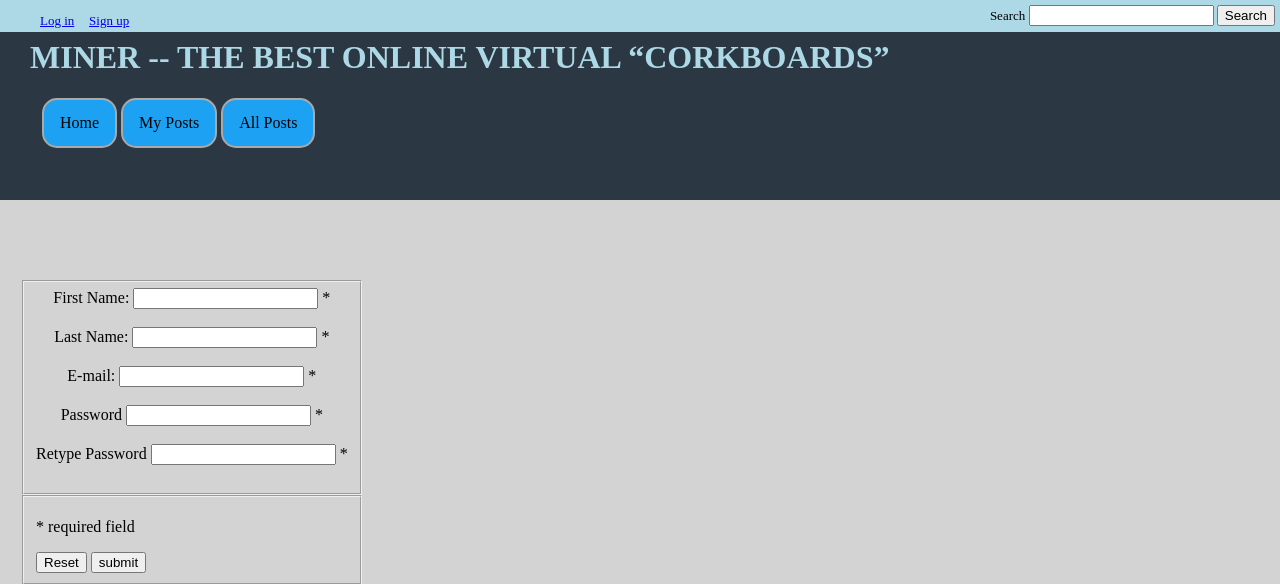
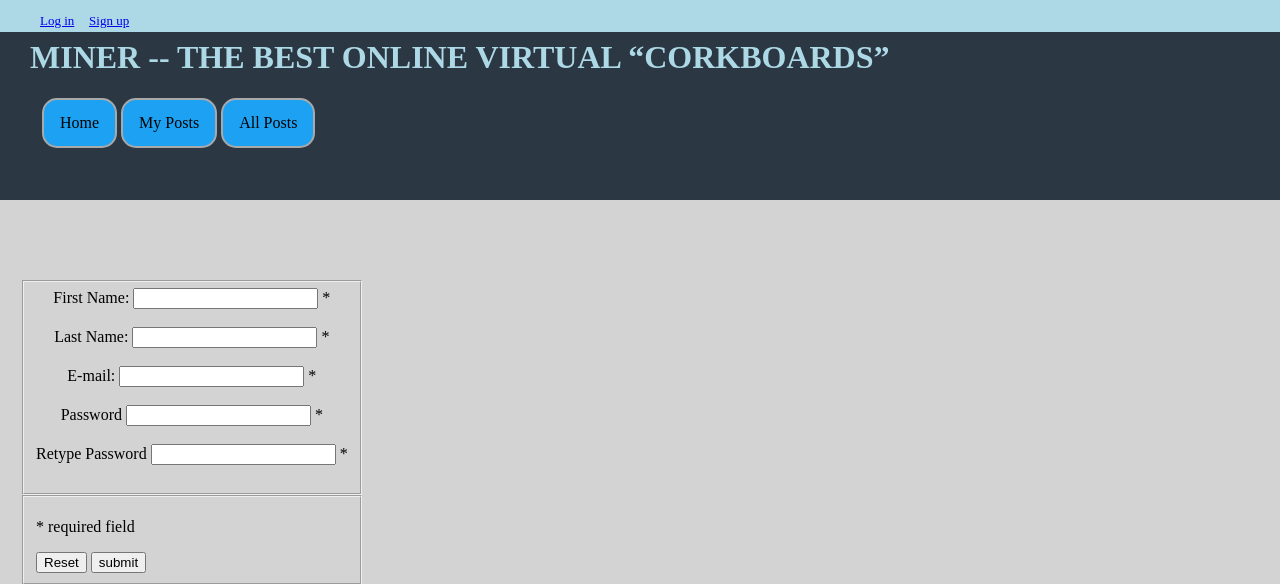
Before and after one commit to JaredLincenberg/CSCI445FinalProject, a PHP site: page /signup.php in a window 1280 px wide. Shown: the top 584 px of the page. Run offline with PHP 8.4, Linux system fonts and the light colour scheme.

Commit message:
Remove Search on header

```diff
--- a/header_afterloggedin.php
+++ b/header_afterloggedin.php
@@ -1,12 +1,6 @@
 <link rel="stylesheet" type="text/css" href="header.css" />
 <!--log in bar-->
 <div id="top-nav" style="background-color:lightBlue">
-
-	<form id="searchform" method="GET">
-		<label for="search" style="color:red">Search</label>
-		<input id="search" name="search" type="text" value="" maxlength="150">
-		<input type="submit" id="search-button" value="Search">
-	</form>
 
 	<ul id="left-ul" style="list-style-type:none">
 		<li id="name"><?php echo $_SESSION["userfname"] ." ". $_SESSION["userlname"]. "  ";?></li>
--- a/templateHeader.php
+++ b/templateHeader.php
@@ -8,12 +8,6 @@ if (session_status() == PHP_SESSION_NONE) {
 ?>
 <!--log in bar-->
 <div id="top-nav" style="background-color:lightBlue">
-
-	<form id="searchform" method="GET">
-		<label for="search" style="color:black">Search</label>
-		<input id="search" name="search" type="text" value="" maxlength="150">
-		<input type="submit" id="search-button" value="Search">
-	</form>
 
 	<ul id="left-ul" style="list-style-type:none">
 		<li class="left-ul-li">
```
